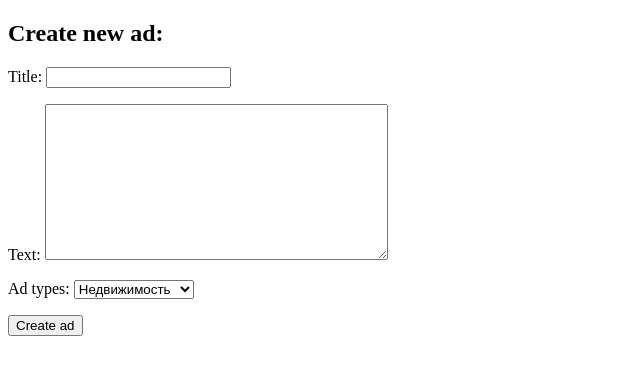
After one commit to Krotiks/my_project, a Django app: page /ads/create/ in a window 1280 px wide. The commit adds this page. Shown: the top 375 px of the page, without its empty margins (0-640 px from the left). Run offline with Django 3.2, Linux system fonts and the light colour scheme.

Commit message:
Iteration 7. Add create ads

```diff
--- a/ads/forms.py
+++ b/ads/forms.py
@@ -1,7 +1,14 @@
 from django import forms
+from . import models
 
 
 class EmailMaterialForm(forms.Form):
     to_email = forms.EmailField()
     comment = forms.CharField(required=False,
                               widget=forms.Textarea)
+
+
+class AdForm(forms.ModelForm):
+    class Meta:
+        model = models.Ad
+        fields = ('title', 'text', 'ad_types')
--- a/ads/models.py
+++ b/ads/models.py
@@ -30,8 +30,8 @@ class Ad(models.Model):
                                      choices=AD_TYPES,
                                      default='property')
 
- #   def __str__(self):
- #      return self.title
+    # def __str__(self):
+      #  return self.title
 
     def get_absolute_url(self):
         return reverse('ads:detailed_ad',
--- /dev/null
+++ b/ads/templates/ads/create.html
@@ -0,0 +1,14 @@
+{% extends "base.html" %}
+
+{% block title %}
+    Create ad
+{% endblock %}
+
+{% block content %}
+    <h2>Create new ad:</h2>
+    <form action="." method="post">
+        {{ form.as_p }}
+        {% csrf_token %}
+        <input type="submit" value="Create ad">
+    </form>
+{% endblock %}
--- a/ads/templates/base.html
+++ b/ads/templates/base.html
@@ -3,7 +3,7 @@
 <html lang="en">
 <head>
     <meta charset="UTF-8">
-    <title>{% block title %} Все объявления {% endblock %}</title>
+    <title>{% block title %} All ads {% endblock %}</title>
     <link href="{% static "styles.css" %}" rel="stylesheet">
 </head>
 <body>
--- a/ads/urls.py
+++ b/ads/urls.py
@@ -8,4 +8,5 @@ urlpatterns = [
     path('<int:yy>/<int:mm>/<int:dd>/<slug:slug>', views.detailed_ad, name='detailed_ad'),
     path('<int:ad_id>/share/',
          views.share_ad, name='share_ad'),
+    path('create/', views.create_ad, name='create_form'),
 ]
--- a/ads/views.py
+++ b/ads/views.py
@@ -1,6 +1,7 @@
 from django.shortcuts import render
 from django.shortcuts import get_object_or_404
 from django.core.mail import send_mail
+from django.contrib.auth.models import User
 from . import models
 from . import forms
 
@@ -43,3 +44,20 @@ def share_ad(request, ad_id):
     return render(request,
                   'ads/share.html',
                   {'ad': ad, 'form' : form})
+
+
+def create_ad(request):
+    if request.method == 'POST':
+        ad_form = forms.AdForm(request.POST)
+        if ad_form.is_valid():
+            new_ad = ad_form.save(commit=False)
+            new_ad.author = User.objects.first()
+            new_ad.slug = new_ad.title.replace(' ', '_')
+            new_ad.save()
+            return render(request, "ads/detailed_ad.html",
+                          {"ad": new_ad})
+    else:
+        ad_form = forms.AdForm()
+    return render(request,
+                  'ads/create.html',
+                  {'form': ad_form})
```
Also changed, not shown: ads/templates/ads/all_ads.html (+6 -3 lines).
